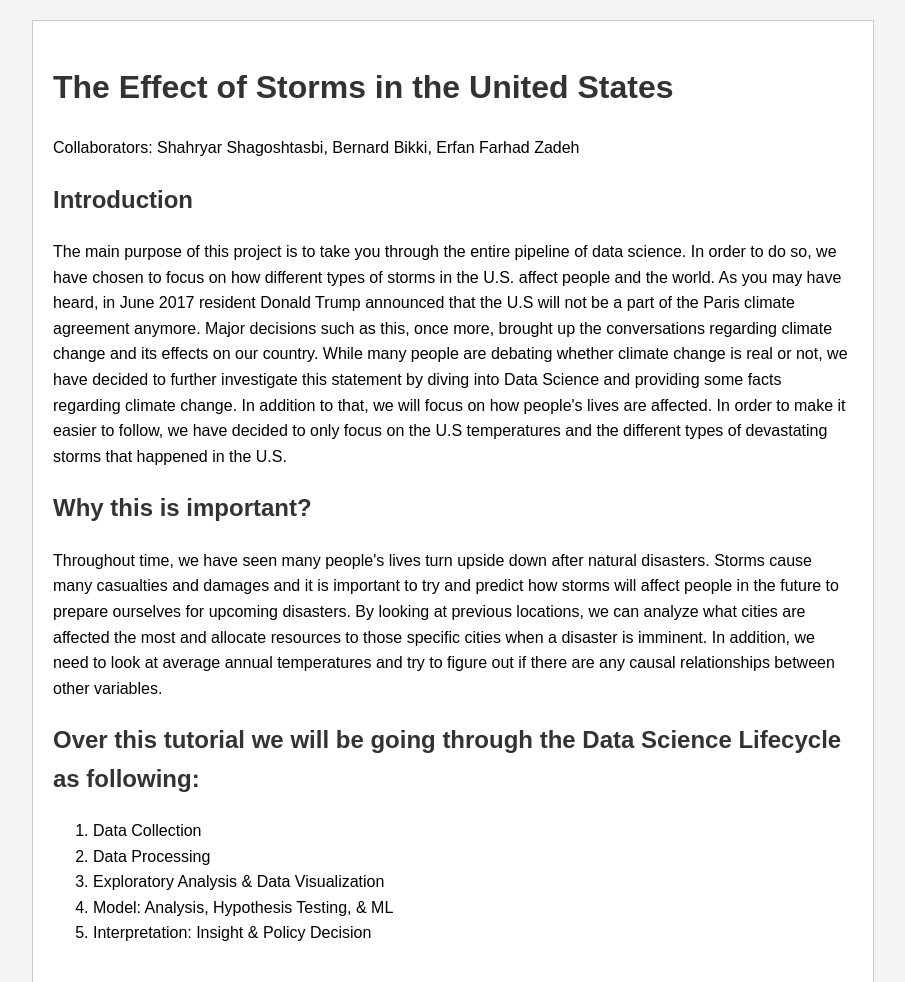
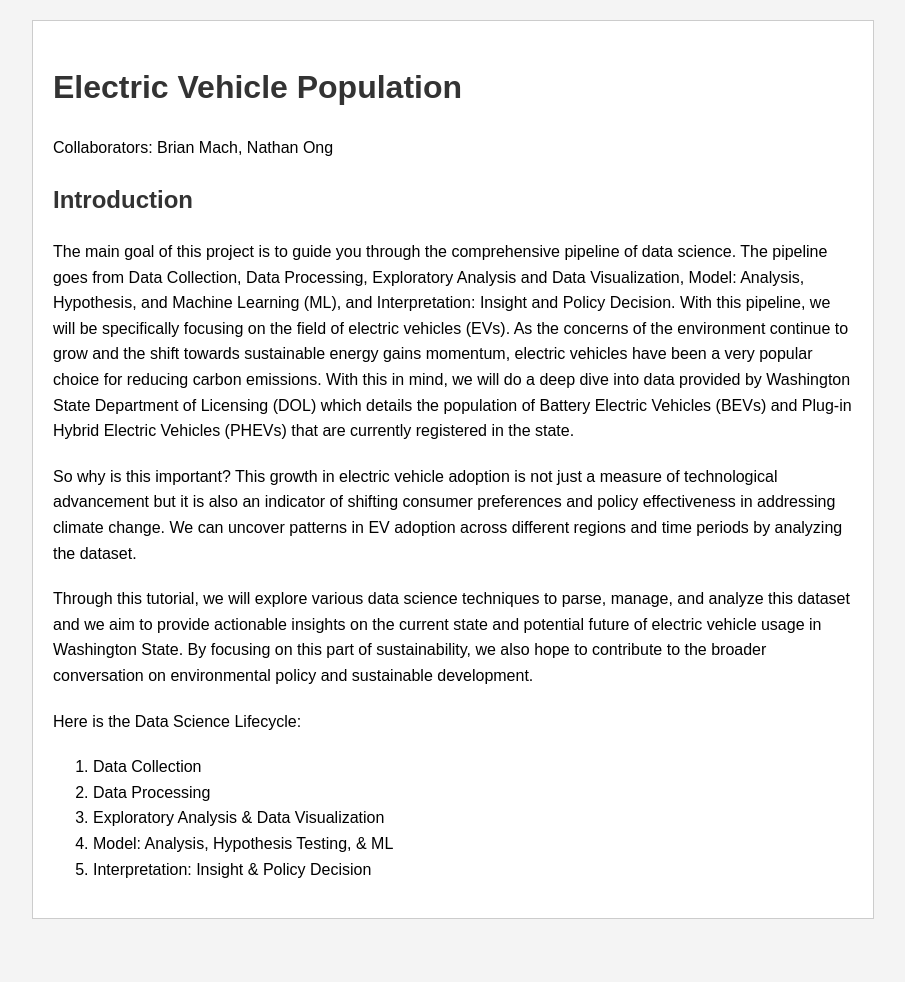
Before and after one commit to bmach1062/bmach1062.github.io, a plain HTML site: page index.html in a window 1280 px wide. Shown: the top 982 px of the page, without its empty margins (187-1092 px from the left). After the commit the page ends 939 px from the top, so only its background shows below. Drawn offline with Linux system fonts and the light colour scheme.

Commit message:
Initial Comment

```diff
--- a/index.html
+++ b/index.html
@@ -3,7 +3,7 @@
 <head>
 <meta charset="UTF-8">
 <meta name="viewport" content="width=device-width, initial-scale=1.0">
-<title>The Effect of Storms in the United States</title>
+<title>Electric Vehicle Population</title>
 <style>
     body {
         font-family: Arial, sans-serif;
@@ -30,13 +30,26 @@
 </head>
 <body>
 <div class="container">
-    <h1>The Effect of Storms in the United States</h1>
-    <p>Collaborators: Shahryar Shagoshtasbi, Bernard Bikki, Erfan Farhad Zadeh</p>
+    <h1>Electric Vehicle Population</h1>
+    <p>Collaborators: Brian Mach, Nathan Ong</p>
+    <!--This is our introduction into the data science pipeline-->
     <h2>Introduction</h2>
-    <p>The main purpose of this project is to take you through the entire pipeline of data science. In order to do so, we have chosen to focus on how different types of storms in the U.S. affect people and the world. As you may have heard, in June 2017 resident Donald Trump announced that the U.S will not be a part of the Paris climate agreement anymore. Major decisions such as this, once more, brought up the conversations regarding climate change and its effects on our country. While many people are debating whether climate change is real or not, we have decided to further investigate this statement by diving into Data Science and providing some facts regarding climate change. In addition to that, we will focus on how people's lives are affected. In order to make it easier to follow, we have decided to only focus on the U.S temperatures and the different types of devastating storms that happened in the U.S.</p>
-    <h2>Why this is important?</h2>
-    <p>Throughout time, we have seen many people's lives turn upside down after natural disasters. Storms cause many casualties and damages and it is important to try and predict how storms will affect people in the future to prepare ourselves for upcoming disasters. By looking at previous locations, we can analyze what cities are affected the most and allocate resources to those specific cities when a disaster is imminent. In addition, we need to look at average annual temperatures and try to figure out if there are any causal relationships between other variables.</p>
-    <h2>Over this tutorial we will be going through the Data Science Lifecycle as following:</h2>
+    <p>
+        The main goal of this project is to guide you through the comprehensive pipeline of data science. The pipeline goes from Data Collection, Data Processing, Exploratory Analysis and Data Visualization, Model: Analysis, Hypothesis, and Machine Learning (ML), and Interpretation: Insight and Policy Decision. With this pipeline, we will be specifically focusing on the field of electric vehicles (EVs). As the concerns of the environment continue to grow and the shift towards sustainable energy gains momentum, electric vehicles have been a very popular choice for reducing carbon emissions. With this in mind, we will do a deep dive into data provided by Washington State Department of Licensing (DOL) which details the population of Battery Electric Vehicles (BEVs) and Plug-in Hybrid Electric Vehicles (PHEVs) that are currently registered in the state.
+    </p>
+
+    <p>
+        So why is this important? This growth in electric vehicle adoption is not just a measure of technological advancement but it is also an indicator of shifting consumer preferences and policy effectiveness in addressing climate change. We can uncover patterns in EV adoption across different regions and time periods by analyzing the dataset.
+    </p>
+
+    <p>
+        Through this tutorial, we will explore various data science techniques to parse, manage, and analyze this dataset and we aim to provide actionable insights on the current state and potential future of electric vehicle usage in Washington State. By focusing on this part of sustainability, we also hope to contribute to the broader conversation on environmental policy and sustainable development.
+    </p>
+
+    <p>
+        Here is the Data Science Lifecycle:
+    </p>
+
     <ol>
         <li>Data Collection</li>
         <li>Data Processing</li>
```
Also changed, not shown: github_commands.txt (added), 1 other file.
